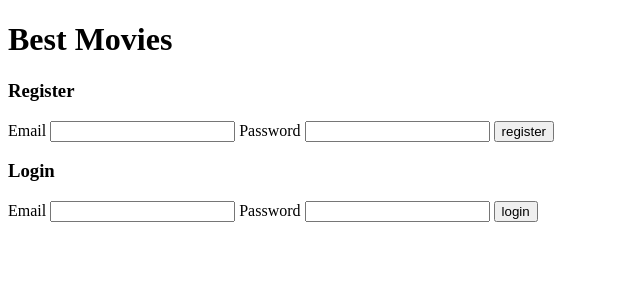
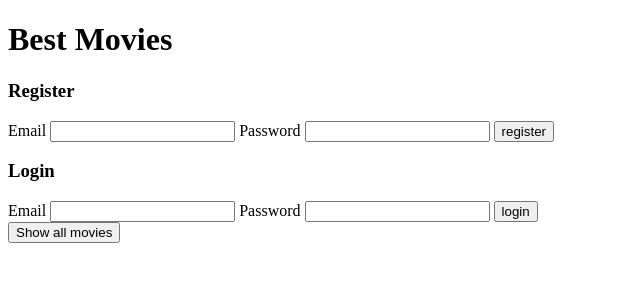
Before and after one commit to Anatoliy-Yanuzov/MOVIE-LIST, a plain HTML site: page index.html in a window 1280 px wide. Shown: the whole page, without its empty margins (0-640 px from the left). Drawn offline with Linux system fonts and the light colour scheme.

Commit message:
created section for added movies

```diff
--- a/index.html
+++ b/index.html
@@ -41,6 +41,12 @@
       </form>
     </section>
 
+    <section class="all-movie">
+        <button id="show-all-movies">Show all movies</button>
+        <ul id="movie-list">
+
+        </ul>
+    </section>
     <script src="./script.js"></script>
   </body>
 </html>
```
